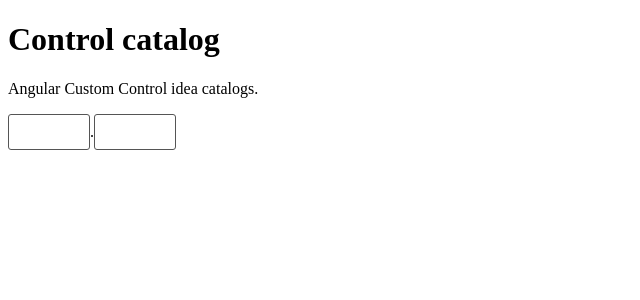
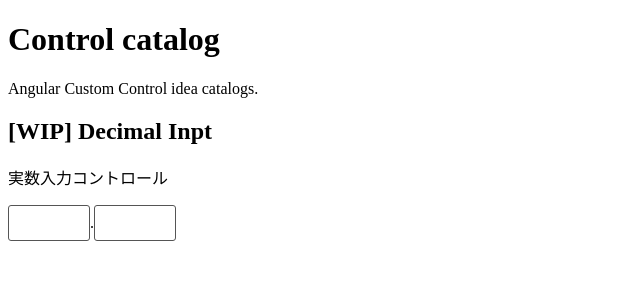
Before and after one commit to KadoTomohiro/control-collection, an Angular app: page /controls/decimal-input in a window 1280 px wide. Shown: the top 300 px of the page, without its empty margins (0-640 px from the left). Built offline with nearby package versions, Linux system fonts and the light colour scheme.

Commit message:
Update decimal-input-page.component.html

```diff
--- a/src/app/pages/control-page/decimal-input-page/decimal-input-page.component.html
+++ b/src/app/pages/control-page/decimal-input-page/decimal-input-page.component.html
@@ -1 +1,9 @@
-<app-decimal-input></app-decimal-input>
+<article>
+  <header>
+    <h2>[WIP] Decimal Inpt</h2>
+     <p>実数入力コントロール</p>
+  </header>
+
+  <app-decimal-input></app-decimal-input>
+
+</article>
```
